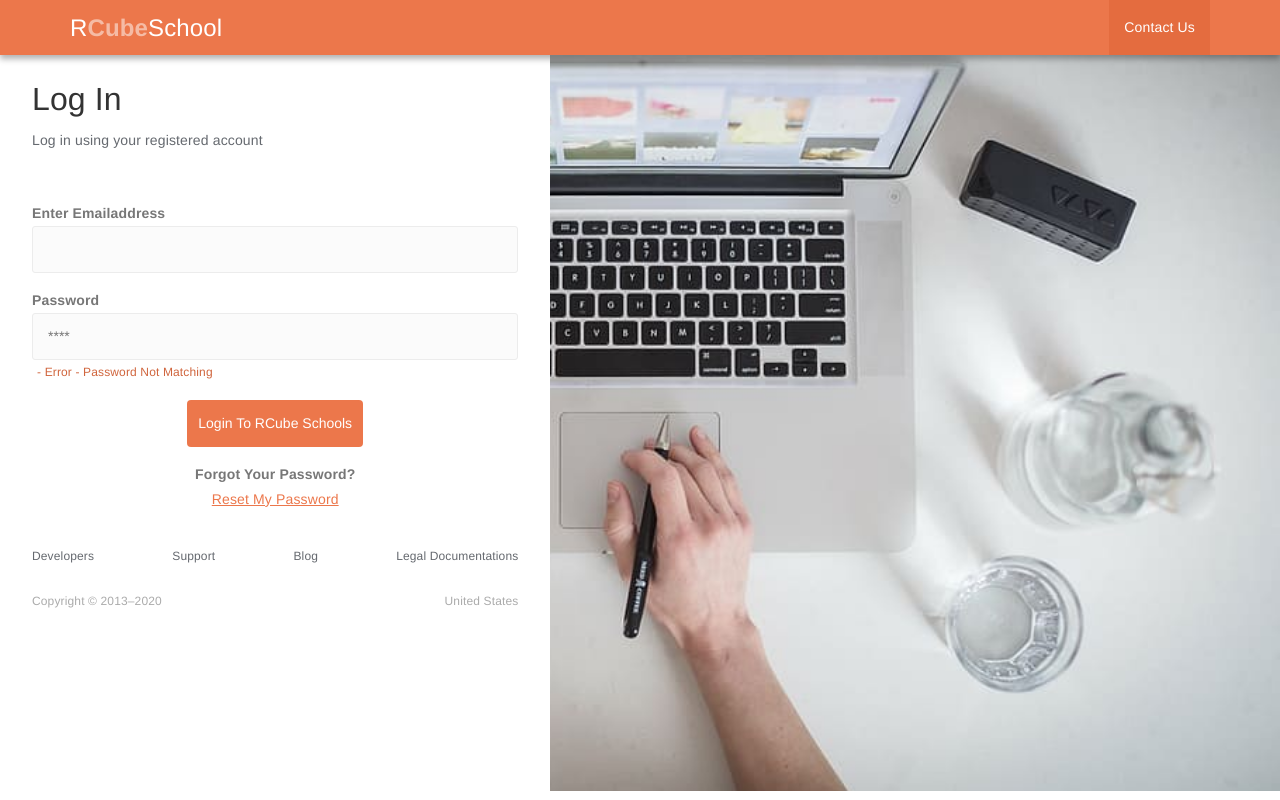
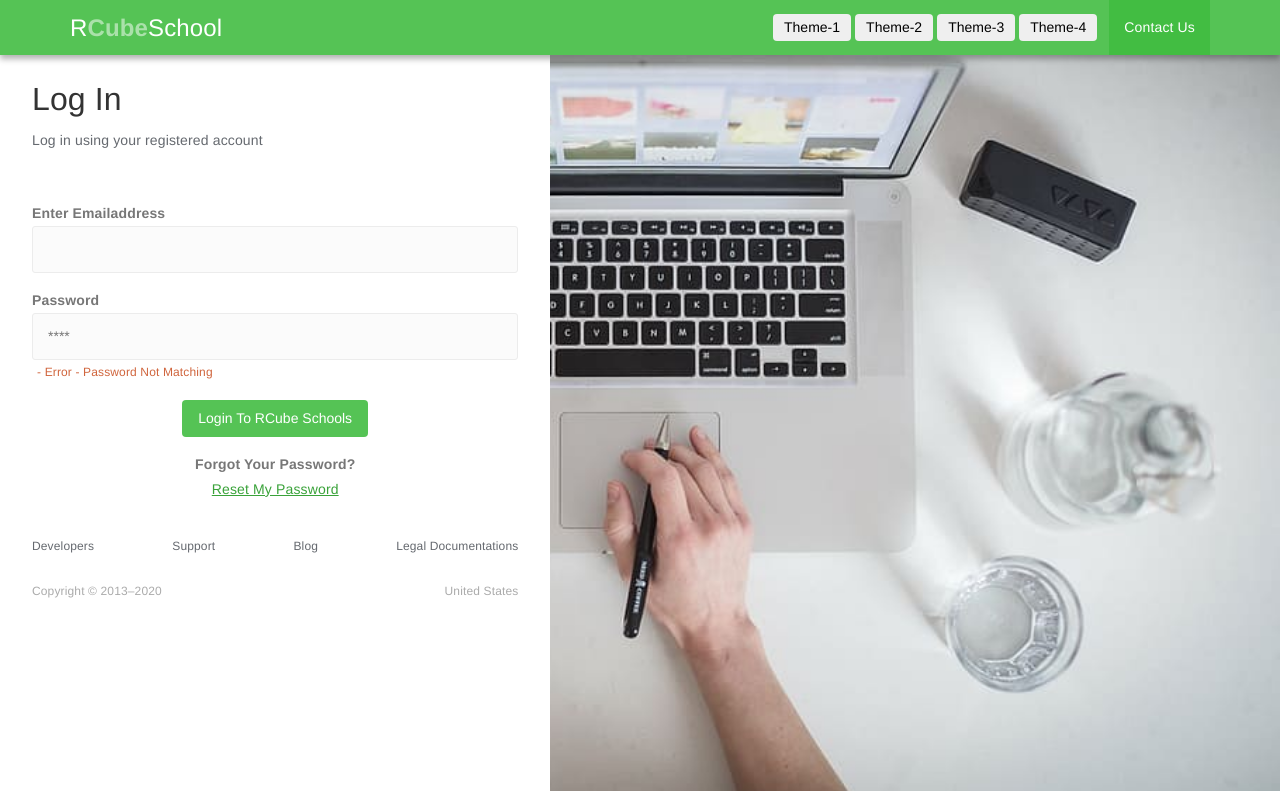
Before and after one commit to rcubesystem/myjamathschool, a plain HTML site: page login.html in a window 1280 px wide. Drawn offline with Linux system fonts and the light colour scheme.

Commit message:
MyJamatSchool - Theming Implementation

```diff
--- a/login.html
+++ b/login.html
@@ -16,6 +16,9 @@
     <script src="scripts/r4cube/rscript.js"></script>
     <script src="scripts/main.js"></script>
     <title>Login - V1.0</title>
+
+    <link rel="stylesheet" href="styles/theming/themeone.css" id="mytheme">
+
   </head>
   <body>
     <!-- header starts -->
@@ -33,7 +36,22 @@
               <div class="r4MnuWrp">
                 <ul class="r4MaiMnu">
                   <li>
+                    <button class="r4Btn r4BtnSml" onclick="themer('1')">theme-1</button>
+                    <button class="r4Btn r4BtnSml" onclick="themer('2')">theme-2</button>
+                    <button class="r4Btn r4BtnSml" onclick="themer('3')">theme-3</button>
+                    <button class="r4Btn r4BtnSml" onclick="themer('4')">theme-4</button>
+                  </li>
+                  <li>&nbsp;&nbsp;&nbsp;</li>
+                  <li>
                     <a href="index.html">contact us</a>
+                  </li>
+                  <li>
+                    <!-- <select name="" id="themeSelect">
+                      <option disabled selected value>Themes</option>
+                      <option value="1" id="toggle-green">Green</option>
+                      <option value="2">Blue</option>
+                      <option value="3">Red</option>
+                    </select> -->
                   </li>
                 </ul>
               </div>
@@ -61,7 +79,8 @@
               <div class="err-input">Error - Password Not Matching</div>
             </div>
             <div class="r4TxtCnr r4Frm-Grp">
-              <button type="submit" class="btn btn-or p-10">Login to RCube Schools</button>
+              <!-- <button type="submit" class="btn btn-or">Login to RCube Schools</button> -->
+              <button type="submit" class="r4Btn r4BtnSkn">Login to RCube Schools</button>
             </div>
             <div class="r4TxtCnr r4Frm-Grp">
               <label for="">Forgot your password?</label>
--- a/scripts/main.js
+++ b/scripts/main.js
@@ -27,3 +27,17 @@ r$.subscribe("/r$/onload", function () {
     });
 });
 // Sample Test Codes Ends
+
+// Theming Impl Starts
+function themer(val){
+    var href;
+    switch(val){
+        case'1':href = "styles/theming/themeone.css";break;
+        case'2':href = "styles/theming/themetwo.css";break;
+        case'3':href = "styles/theming/themethree.css";break;
+        case'4':href = "styles/theming/themefour.css";break;
+        default:;break;
+    }
+    document.getElementById('mytheme').href = href;
+}
+// Theming Impl Ends
--- a/styles/r4form.css
+++ b/styles/r4form.css
@@ -112,13 +112,14 @@ input.err {
     color: var(--rc-swatch-or-dr2);
 }
 
-.err-input {
+.err-input, .r4ErrInp {
     font-size: 12px;
     color: var(--rc-swatch-or-dr2);
     margin-left: 5px;
 }
 
-.err-input::before {
+.err-input::before,
+.r4ErrInp::before {
     content: "- ";
 }
 /* =============================== */
--- a/styles/r4header.css
+++ b/styles/r4header.css
@@ -44,13 +44,14 @@
 .r4MnuWrp {
     display: none;
 }
+
 .r4MaiMnu {
     margin: 0;
     padding: 0;
     list-style: none;
     display: flex;
+    align-items: center;
 }
-/* .r4MaiMnu li {} */
 .r4MaiMnu li a {
     background-color: var(--rc-swatch-or-dr);
     color: var(--rc-white);
@@ -62,6 +63,17 @@
 .r4MaiMnu li a:hover {
     background-color: var(--rc-swatch-or-dr2);
 }
+.r4MaiMnu li select {
+    border: 1px solid var(--rc-swatch-or-dr);
+    margin: 10px;
+    padding: 5px;
+    background-color: transparent;
+    outline: none;
+}
+.r4MaiMnu li select option {
+    padding: 5px;
+}
+
 @media (min-width: 768px) {
     .r4HamWrp {
         display: none;
--- a/styles/r4normalize.css
+++ b/styles/r4normalize.css
@@ -3,6 +3,13 @@
 }
 
 :root {
+    /* Theme Starts */
+    --r4-thm-green: 120; /* #72C64A , #4CCC0F */
+    --r4-thm-purple: 290; /* #C389CE; */
+    --r4-thm-red: 0; /* #EC774B; */
+    --r4-thm-blue: 194; /* #0daddd; */
+    /* Theme Ends */
+
     --rc-swatch-bl: #74CEE4;
     --rc-swatch-bl-dr: #3fa6c0;
 
--- a/styles/r4utilities.css
+++ b/styles/r4utilities.css
@@ -108,7 +108,7 @@ Common Utilities
     flex-direction: column!important;
 }
 
-.btn {
+.btn, .r4Btn {
     display: inline-block;
     border: 1px solid transparent;
     text-transform: capitalize;
@@ -118,19 +118,19 @@ Common Utilities
     padding: 5px 15px;
 }
 
-.btn-sm {
+.btn-sm, .r4BtnSml {
     padding: 0 10px;
 }
 
-.btn-md {
+.btn-md, .r4BtnMdm {
     padding: 0 20px;
 }
 
-.btn-lg {
+.btn-lg, .r4BtnLrg {
     padding: 0 25px;
 }
 
-.btn-block {
+.btn-block, .r4BtnBck {
     display: block;
     text-align: center;
     width: 100%;
--- /dev/null
+++ b/styles/theming/themefour.css
@@ -0,0 +1,26 @@
+/* Themefour -- Blue */
+.r4HdrCtr {
+    background-color: hsl(var(--r4-thm-blue), 89%, 46%);
+}
+
+.r4MaiMnu li a {
+    background-color: hsl(var(--r4-thm-blue), 89%, 43%);
+}
+
+.r4MaiMnu li a:hover {
+    background-color: hsl(var(--r4-thm-blue), 89%, 40%);
+}
+
+.r4Lnk, .r4Lnk:hover {
+    color: hsl(var(--r4-thm-blue), 89%, 40%);
+}
+
+.r4BtnSkn {
+    background-color: hsl(var(--r4-thm-blue), 89%, 46%);
+    color: var(--rc-white);
+}
+
+.r4BtnSkn:hover {
+    background-color: hsl(var(--r4-thm-blue), 89%, 40%);
+    color: var(--rc-white);
+}
--- /dev/null
+++ b/styles/theming/themeone.css
@@ -0,0 +1,26 @@
+/* Themeone -- Green */
+.r4HdrCtr {
+    background-color: hsl(var(--r4-thm-green), 48%, 55%);
+}
+
+.r4MaiMnu li a {
+    background-color: hsl(var(--r4-thm-green), 48%, 50%);
+}
+
+.r4MaiMnu li a:hover {
+    background-color: hsl(var(--r4-thm-green), 48%, 43%);
+}
+
+.r4Lnk, .r4Lnk:hover {
+    color: hsl(var(--r4-thm-green), 48%, 43%);
+}
+
+.r4BtnSkn {
+    background-color: hsl(var(--r4-thm-green), 48%, 55%);
+    color: var(--rc-white);
+}
+
+.r4BtnSkn:hover {
+    background-color: hsl(var(--r4-thm-green), 48%, 43%);
+    color: var(--rc-white);
+}
--- /dev/null
+++ b/styles/theming/themethree.css
@@ -0,0 +1,26 @@
+/* Themethree -- Red */
+.r4HdrCtr {
+    background-color: hsl(var(--r4-thm-red), 75%, 62%);
+}
+
+.r4MaiMnu li a {
+    background-color: hsl(var(--r4-thm-red), 75%, 57%);
+}
+
+.r4MaiMnu li a:hover {
+    background-color: hsl(var(--r4-thm-red), 75%, 50%);
+}
+
+.r4Lnk, .r4Lnk:hover {
+    color: hsl(var(--r4-thm-red), 75%, 50%);
+}
+
+.r4BtnSkn {
+    background-color: hsl(var(--r4-thm-red), 75%, 62%);
+    color: var(--rc-white);
+}
+
+.r4BtnSkn:hover {
+    background-color: hsl(var(--r4-thm-red), 75%, 50%);
+    color: var(--rc-white);
+}
--- /dev/null
+++ b/styles/theming/themetwo.css
@@ -0,0 +1,26 @@
+/* Themetwo -- Purple */
+.r4HdrCtr {
+    background-color: hsl(var(--r4-thm-purple), 39%, 60%);
+}
+
+.r4MaiMnu li a {
+    background-color: hsl(var(--r4-thm-purple), 39%, 55%);
+}
+
+.r4MaiMnu li a:hover {
+    background-color: hsl(var(--r4-thm-purple), 39%, 50%);
+}
+
+.r4Lnk, .r4Lnk:hover {
+    color: hsl(var(--r4-thm-purple), 39%, 50%);
+}
+
+.r4BtnSkn {
+    background-color: hsl(var(--r4-thm-purple), 39%, 60%);
+    color: var(--rc-white);
+}
+
+.r4BtnSkn:hover {
+    background-color: hsl(var(--r4-thm-purple), 39%, 50%);
+    color: var(--rc-white);
+}
```
Also changed, not shown: index.html (+1 -0 lines).
